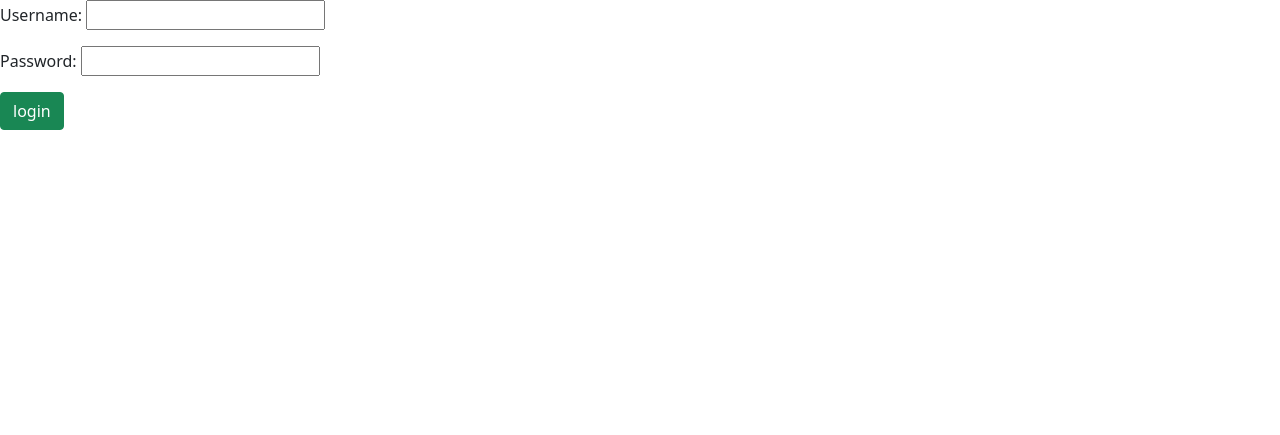
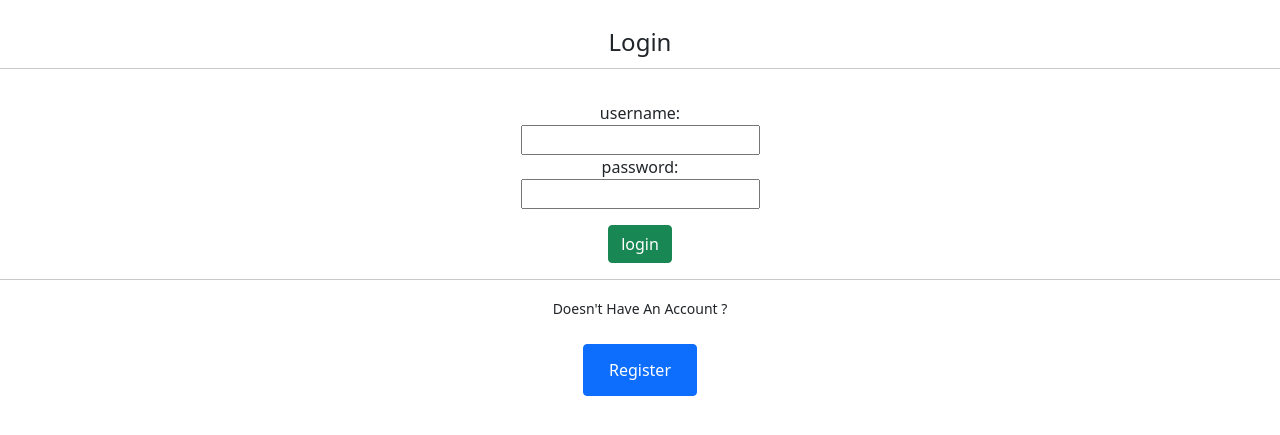
Before and after one commit to abdelrahman35/Django-project, a Django app: page /user/login in a window 1280 px wide. Shown: the top 435 px of the page. Run offline with Django 3.2, Linux system fonts and the light colour scheme.

Commit message:
te,plate design handling

```diff
--- a/crowdFund/urls.py
+++ b/crowdFund/urls.py
@@ -19,6 +19,7 @@ from userApp import views
 
 urlpatterns = [
     path('',views.home, name="home"),
+    path('base',views.baseView, name="base"),
     path('admin/', admin.site.urls),
     path('user/',include('userApp.urls')),
     path('project',include('projectApp.urls'))
--- a/templates/demo/login.html
+++ b/templates/demo/login.html
@@ -8,13 +8,27 @@
     </style>
     <link href="https://cdn.jsdelivr.net/npm/bootstrap@5.1.3/dist/css/bootstrap.min.css" rel="stylesheet" integrity="sha384-1BmE4kWBq78iYhFldvKuhfTAU6auU8tT94WrHftjDbrCEXSU1oBoqyl2QvZ6jIW3" crossorigin="anonymous">
 </head>
-<body align='center'>
+<body style="text-align: center;" align='center'>
+
+    <br>
+  <form method="POST" class="form-group " style="text-align: center;">
+        {% csrf_token %}
+        <legend>Login</legend>
+        <hr>
+        <div class="card-body" >
+        <label class="form-control-label">username:</label><br>
+        {{form.username}}<br>
+        <label class="form-control-label">password:</label><br>
+        {{form.password}}<br>
+    </div>
+        <button type="submit" class="btn btn-success">login</button>
+    </form>
+    <hr>
+    <small>Doesn't Have An Account ?</small><br><br>
+    <button class="btn btn-primary  justify-content-center "> <a class="btn" style="color: white" href="{% url 'sign'%}">Register</a></button>
+
+</body>
 
 
-  <form method="POST" class="form-group " >
-        {% csrf_token %}
-        {{ form.as_p }}
-        <button type="submit" class="btn btn-success">login</button>
-    </form>
-</body>
+
 </html>
--- a/templates/demo/signup.html
+++ b/templates/demo/signup.html
@@ -1,6 +1,6 @@
 
-
-<div style="border:2px  solid; border-radius: 20px;width: 500px; text_align:center;margin:2px " class="rounded bg-info p-2 text-dark bg-opacity-10">
+<body style="text-align: center;" >
+<div style="border:2px  solid; border-radius: 20px;width: 500px; text-align:center;margin:2px " class="rounded bg-info p-2 text-dark bg-opacity-10">
   <div style="  width:50%;margin:2px auto ; text-align: center">
   <h2 class="text-center" style="text-align: center">Sign up</h2>
   <form method="post" style="text-align: center">
@@ -22,3 +22,4 @@
 
     </div>
   </div>
+</body>
--- a/templates/project/home.html
+++ b/templates/project/home.html
@@ -1,6 +1,9 @@
 {% extends "base.html" %}
 
 {% block name %}
+{% if user.is_authenticated %}
+
 <br>
 <p style="text-align: center;"> this is home page </p>
+{%endif%}
 {% endblock name %}
--- a/userApp/views.py
+++ b/userApp/views.py
@@ -8,6 +8,8 @@ from .forms  import SignUpForm,User
 
 # Create your views here.
 
+def baseView(request):
+        return render(request,'base.html')
 
 def home(request):
 
@@ -17,7 +19,7 @@ def logOut(request):
     logoutsite(request)
 
     # return render(request,'demo/login.html')
-    return redirect('login')
+    return redirect('base')
 
 
 
@@ -50,4 +52,4 @@ def loginbase(request):
        print(user)
        if (user):
            loginauth(request,user)
-           return render(request, 'base.html')
+           return render(request, 'project/home.html')
```
Also changed, not shown: db.sqlite3.
